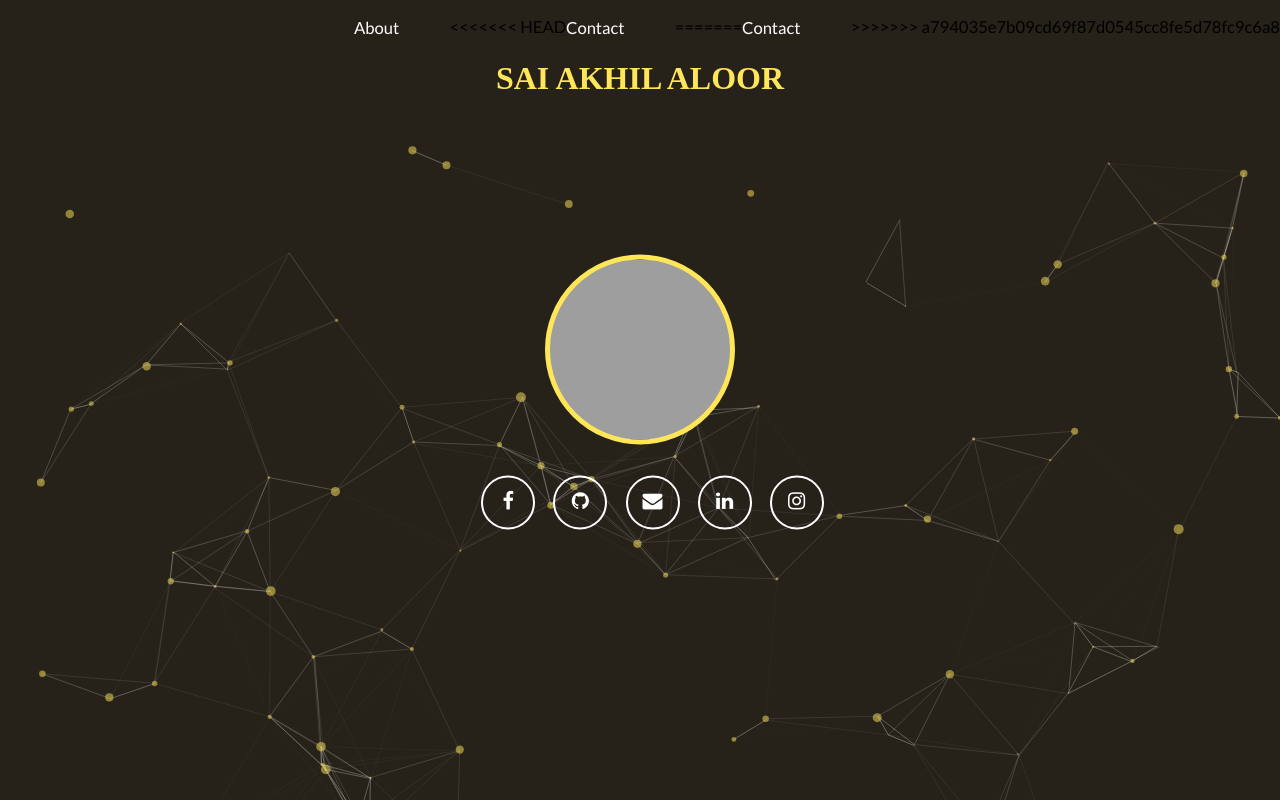
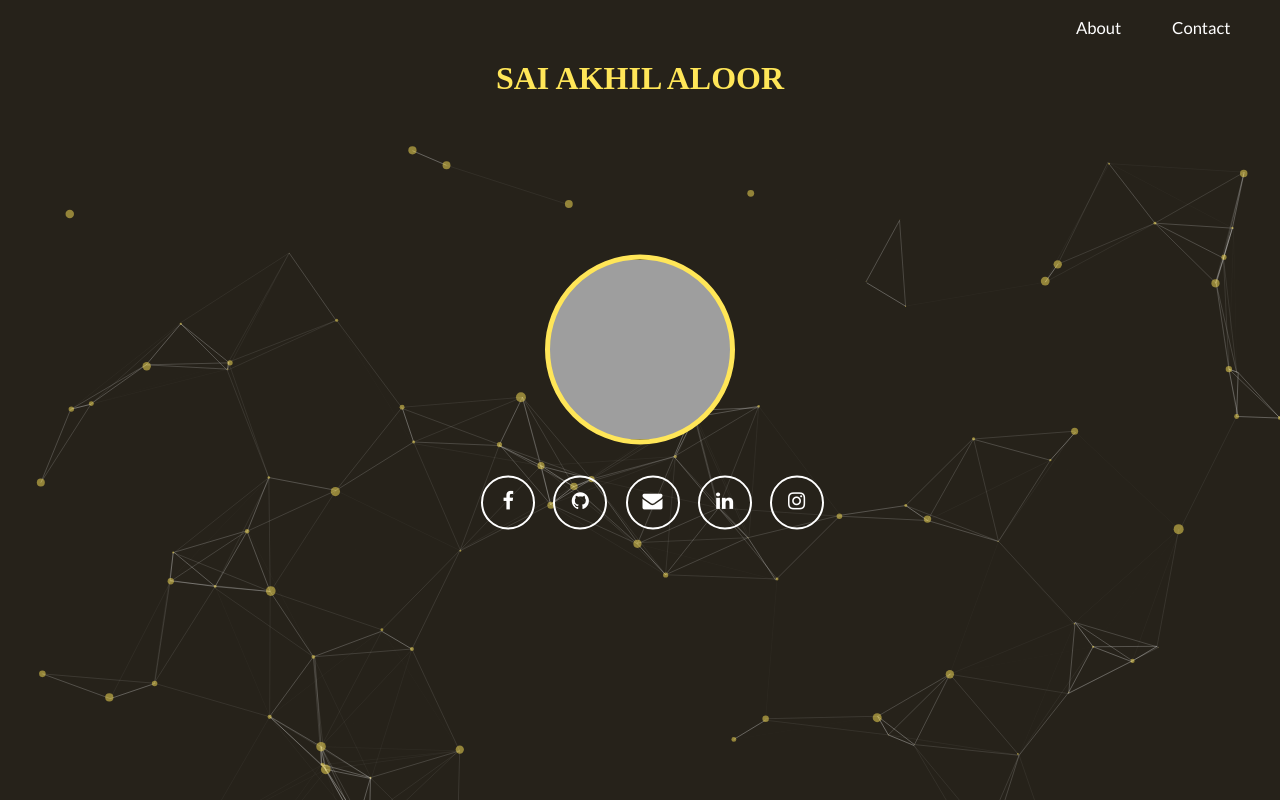
Before and after one commit to saiakhilaloor/saiakhilaloor.github.io, a plain HTML site: page index.html in a window 1280 px wide. Drawn offline with Linux system fonts and the light colour scheme; grey boxes are pictures that could not be loaded; a web font is replaced by a local one.

Commit message:
Update index.html

```diff
--- a/index.html
+++ b/index.html
@@ -20,11 +20,7 @@
 	<nav id="navbar">
             <ul class="nav">
                 <li><a href="about.html" class="hvr-underline-from-center">About</a></li>
-<<<<<<< HEAD
-                <li><a href="contact.html" class="hvr-underline-from-center">Contact</a></li>
-=======
-                <li><a href="#" class="hvr-underline-from-center">Contact</a></li>
->>>>>>> a794035e7b09cd69f87d0545cc8fe5d78fc9c6a8
+		    <li><a href="contact.html" class="hvr-underline-from-center">Contact</a></li>
             </ul>
     </nav>
     <h1>SAI AKHIL ALOOR</h1>
```
